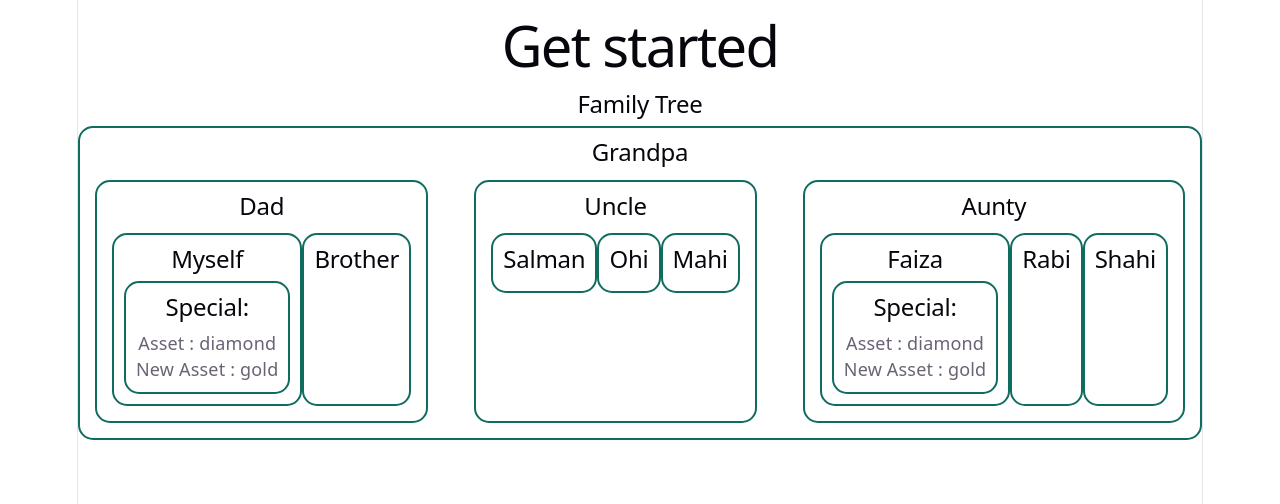
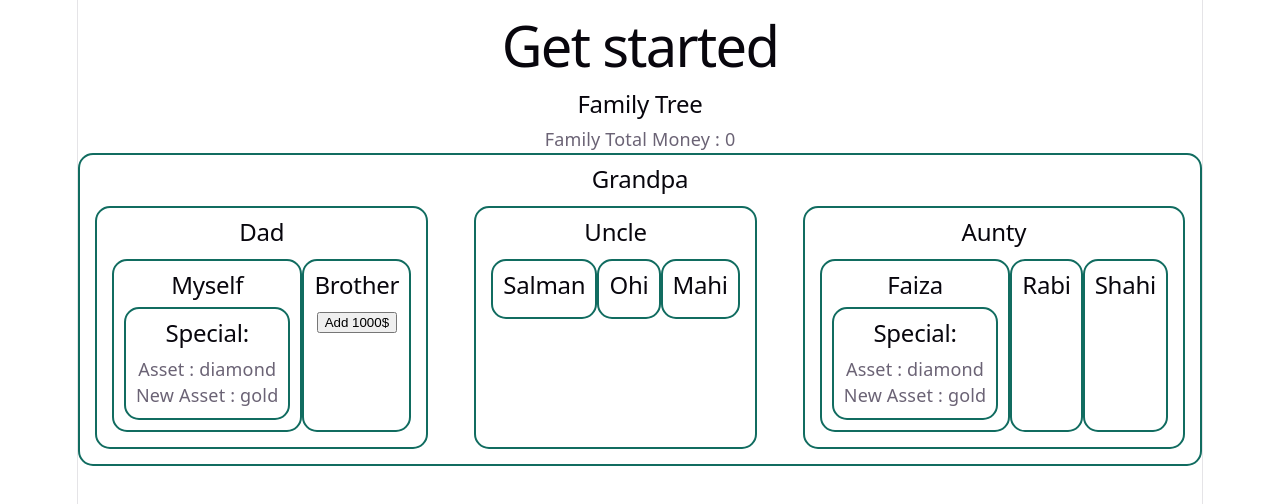
Before and after one commit to JabirSiddiqueTalim/React-core-concept, a React (Vite) app: page / in a window 1280 px wide. Shown: the top 504 px of the page. Built offline with nearby package versions, Linux system fonts and the light colour scheme.

Commit message:
added money using context api

```diff
--- a/src/component/FamilyTree/Brother.jsx
+++ b/src/component/FamilyTree/Brother.jsx
@@ -1,9 +1,12 @@
-import React from 'react';
+import React, { use } from 'react';
+import { MoneyContext } from './FamilyTree';
 
 const Brother = () => {
+  const [money,setMoney]=use(MoneyContext);
   return (
     <div>
       <h2>Brother</h2>
+      <button onClick={()=>setMoney(money+1000)}>Add 1000$</button>
 
     </div>
   );
--- a/src/component/FamilyTree/FamilyTree.jsx
+++ b/src/component/FamilyTree/FamilyTree.jsx
@@ -1,20 +1,23 @@
-import React, { createContext } from 'react';
+import React, { createContext, useState } from 'react';
 import Grandpa from './Grandpa';
 import './FamilyTree.css';
 
 export const AssetContext = createContext('');
+export const MoneyContext = createContext('');
 
 const FamilyTree = () => {
-  const asset='diamond';
-  const newAsset ='gold'
+  const asset = 'diamond';
+  const newAsset = 'gold'
+  const [money,setMoney]=useState(0);
   return (
     <div className='family-tree'>
       <h2>Family Tree</h2>
-      <AssetContext.Provider value={newAsset}>
-
-      <Grandpa asset={asset}></Grandpa>
-
-      </AssetContext.Provider>
+      <p>Family Total Money : {money}</p>
+      <MoneyContext value={[money,setMoney]}>
+        <AssetContext.Provider value={newAsset}>
+          <Grandpa asset={asset}></Grandpa>
+        </AssetContext.Provider>
+      </MoneyContext>
 
     </div>
   );
```
